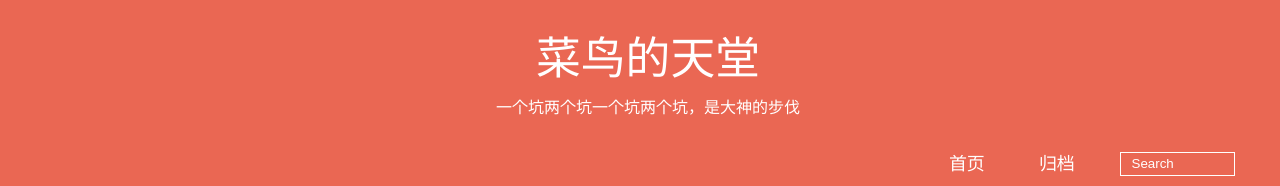
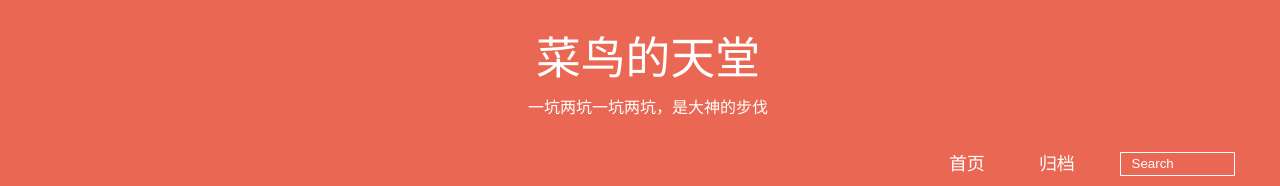
Before and after one commit to hellsam/hellsam.github.io, a plain HTML site: page 2015/01/16/hello-world/index.html in a window 1280 px wide. Shown: the top 186 px of the page. Drawn offline with Linux system fonts and the light colour scheme; a script that the page names is missing.

Commit message:
Site updated: 2015-01-17 11:57:40

```diff
--- a/2015/01/16/hello-world/index.html
+++ b/2015/01/16/hello-world/index.html
@@ -45,7 +45,7 @@
 
 			<div id="textlogo">
 				<h1 class="site-name"><a href="/" title="菜鸟的天堂">菜鸟的天堂</a></h1>
-				<a class="blog-motto">一个坑两个坑一个坑两个坑，是大神的步伐</a>
+				<a class="blog-motto">一坑两坑一坑两坑，是大神的步伐</a>
 			</div>
 			<div class="navbar"><a class="navbutton navmobile" href="#" title="Menu">
 			</a></div>
```
Also changed, not shown: archives/2015/01/index.html (+1 -1 lines), archives/2015/index.html (+1 -1 lines), archives/index.html (+1 -1 lines), index.html (+1 -1 lines), 1 other file.
